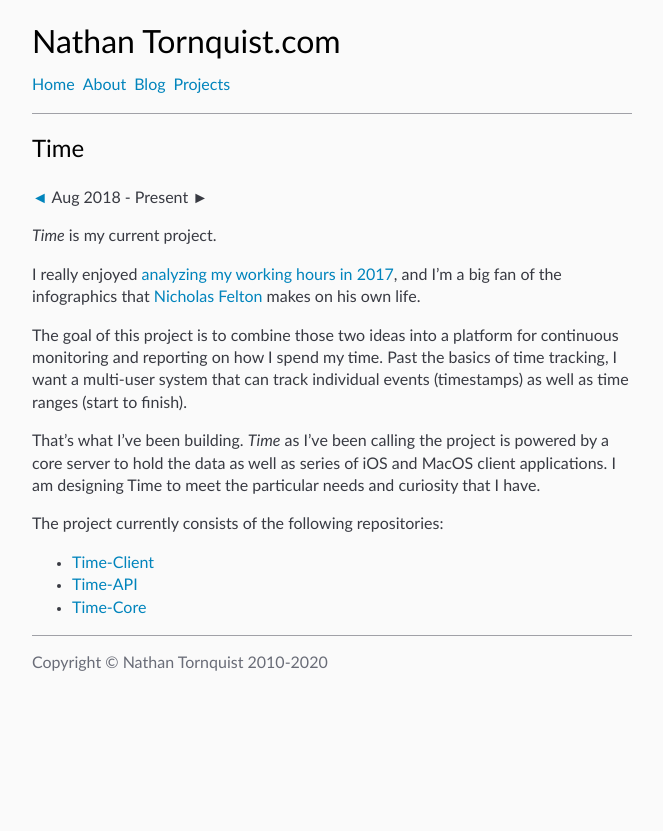
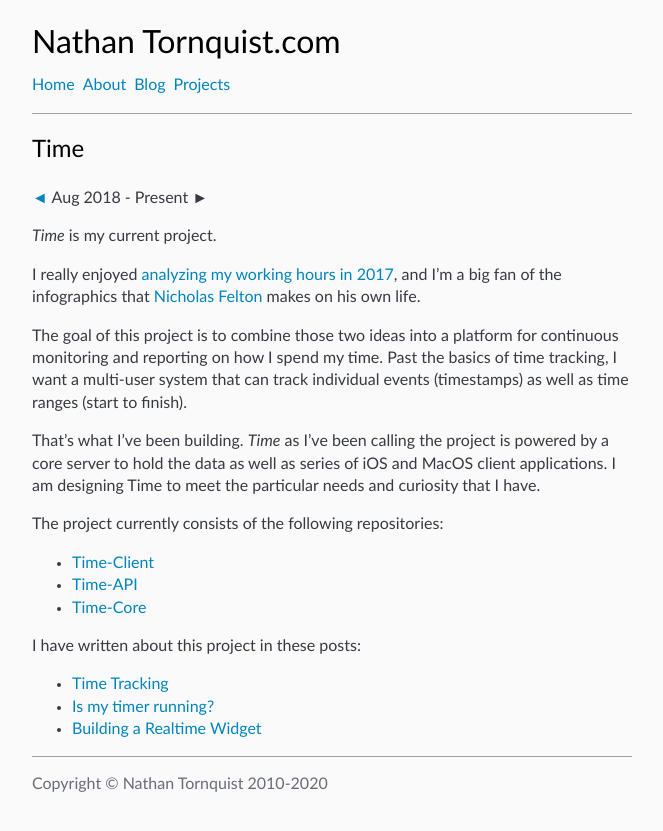
Before and after one commit to Tornquist/tornquist.github.io, a Jekyll site: the page built from _projects/11_time.md, in a window 1280 px wide. Shown: the top 831 px of the page, without its empty margins (308-971 px from the left). Built offline with Jekyll 4.4.1, drawn with Linux system fonts in a browser that asks for light colours.

Commit message:
Add Time blog posts to Time project page

```diff
--- a/_projects/11_time.md
+++ b/_projects/11_time.md
@@ -27,8 +27,17 @@ The project currently consists of the following repositories:
 * [Time-API][4]
 * [Time-Core][5]
 
+I have written about this project in these posts:
+
+* [Time Tracking][6]
+* [Is my timer running?][7]
+* [Building a Realtime Widget][8]
+
 [1]: {% post_url 2018-02-11-2017-work-analysis %}
 [2]: http://feltron.com
 [3]: https://github.com/Tornquist/Time-Client
 [4]: https://github.com/Tornquist/Time-API
 [5]: https://github.com/Tornquist/Time-Core
+[6]: {% post_url 2020-10-15-time-tracking %}
+[7]: {% post_url 2020-10-17-is-my-timer-running %}
+[8]: {% post_url 2020-10-18-building-a-realtime-widget %}
```
